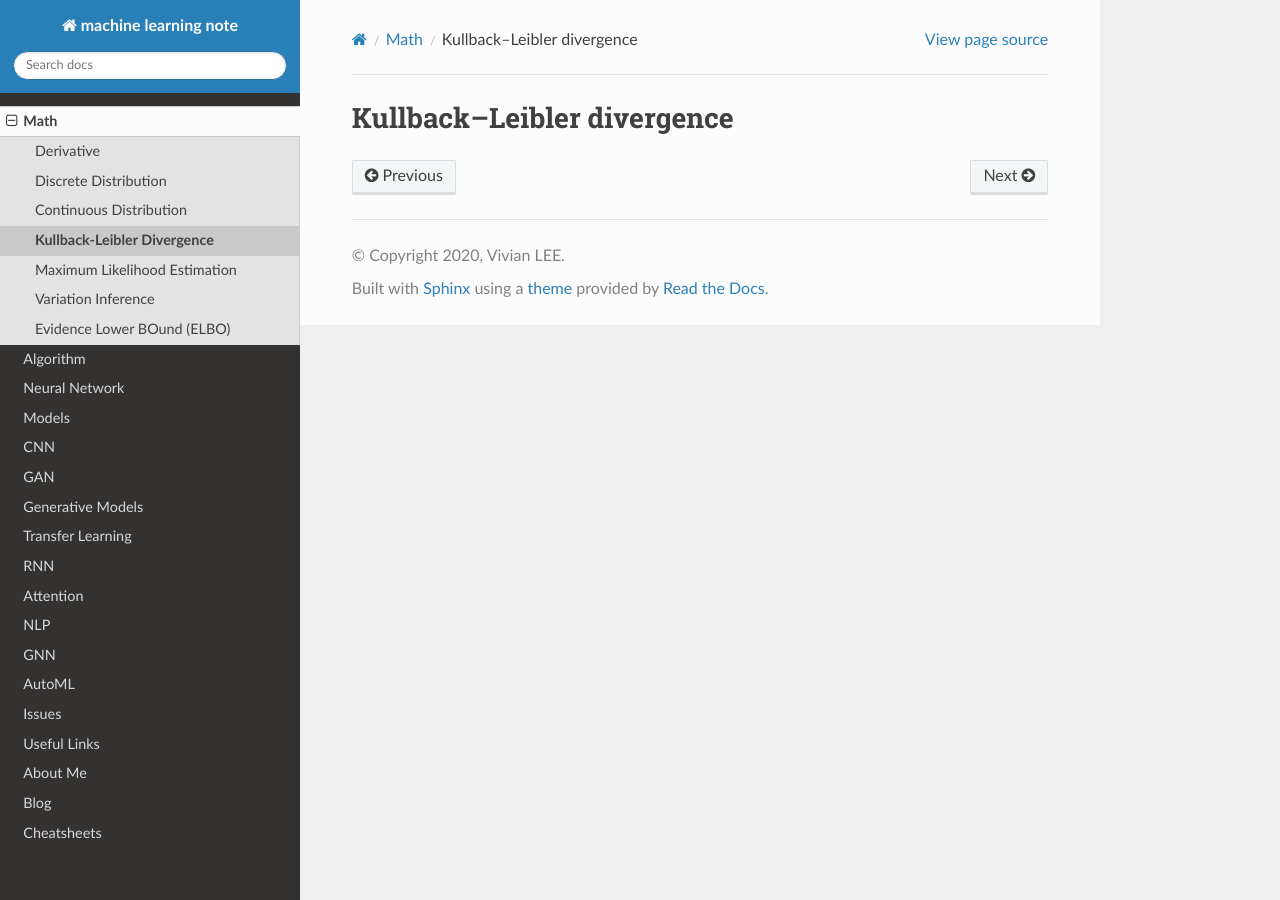
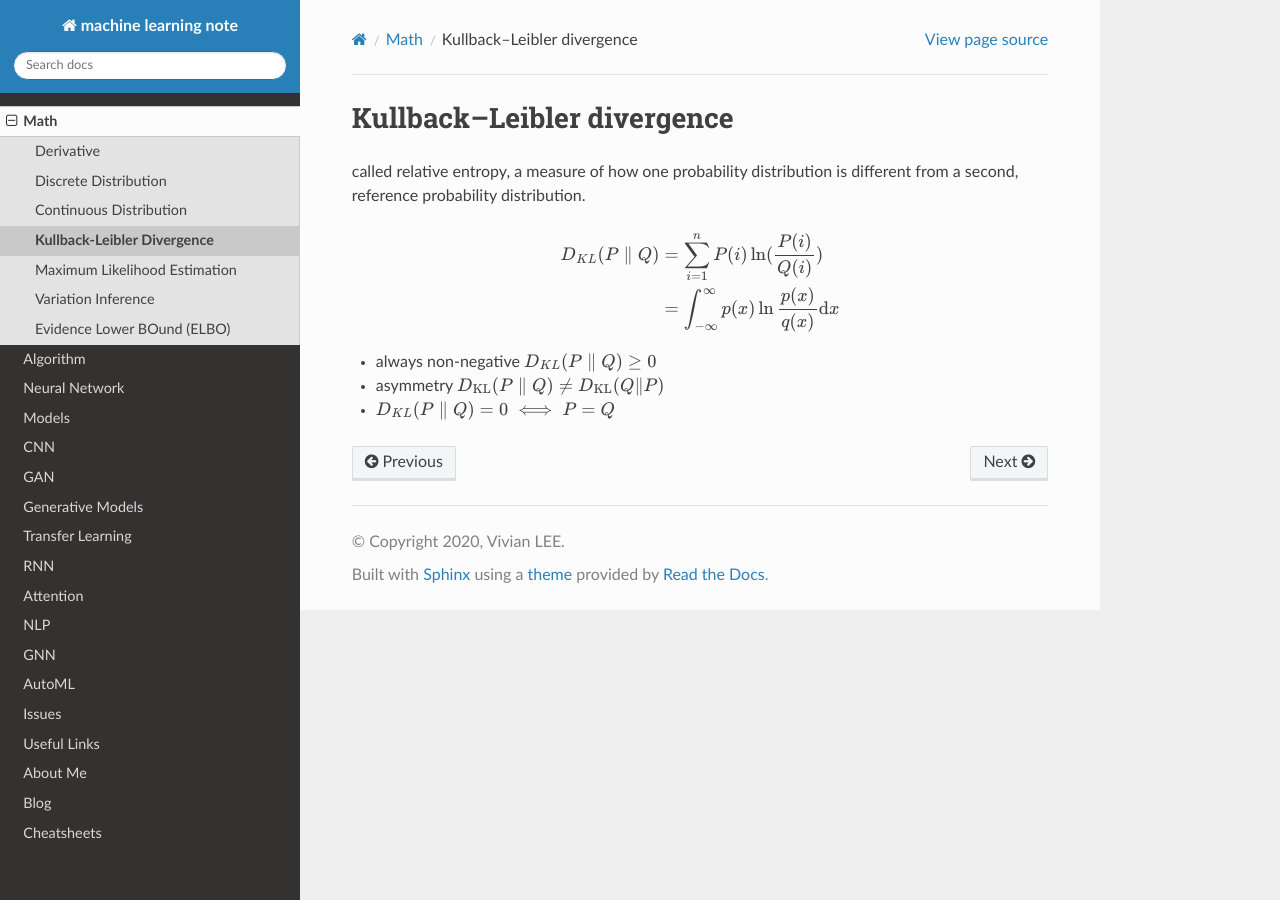
Before and after one commit to vlee-harmonicinc/machine-learning-note, a Sphinx documentation site: the page built from source/math/Kullback-Leibler_divergence.md, in a window 1280 px wide. Built offline with Sphinx 7.4.7 and the Read the Docs theme 2.0.0, drawn with Linux system fonts in a browser that asks for light colours; comment, search, counter and statistics services are not loaded.

Commit message:
Update Kullback-Leibler divergence

````diff
--- a/source/math/Kullback-Leibler_divergence.md
+++ b/source/math/Kullback-Leibler_divergence.md
@@ -1 +1,9 @@
 # Kullback–Leibler divergence
+called relative entropy, a measure of how one probability distribution is different from a second, reference probability distribution.
+```math
+D_{KL}(P \parallel Q)    & =\sum^n_{i=1}P(i)\ln(\dfrac{P(i)}{Q(i)}) \\
+                         & =\int _{{-\infty }}^{\infty }p(x)\ln {\frac  {p(x)}{q(x)}} {\rm {d}}x
+```
+* always non-negative `$D_{KL}(P \parallel Q) \geq 0$`
+* asymmetry `$D_{{{\mathrm  {KL}}}}(P \parallel Q)\neq D_{{{\mathrm  {KL}}}}(Q\|P)$`
+* `$D_{KL}(P \parallel Q) =0 \iff P=Q$`
````
Also changed, not shown: source/basic/loss_functions.md (+2 -2 lines).
